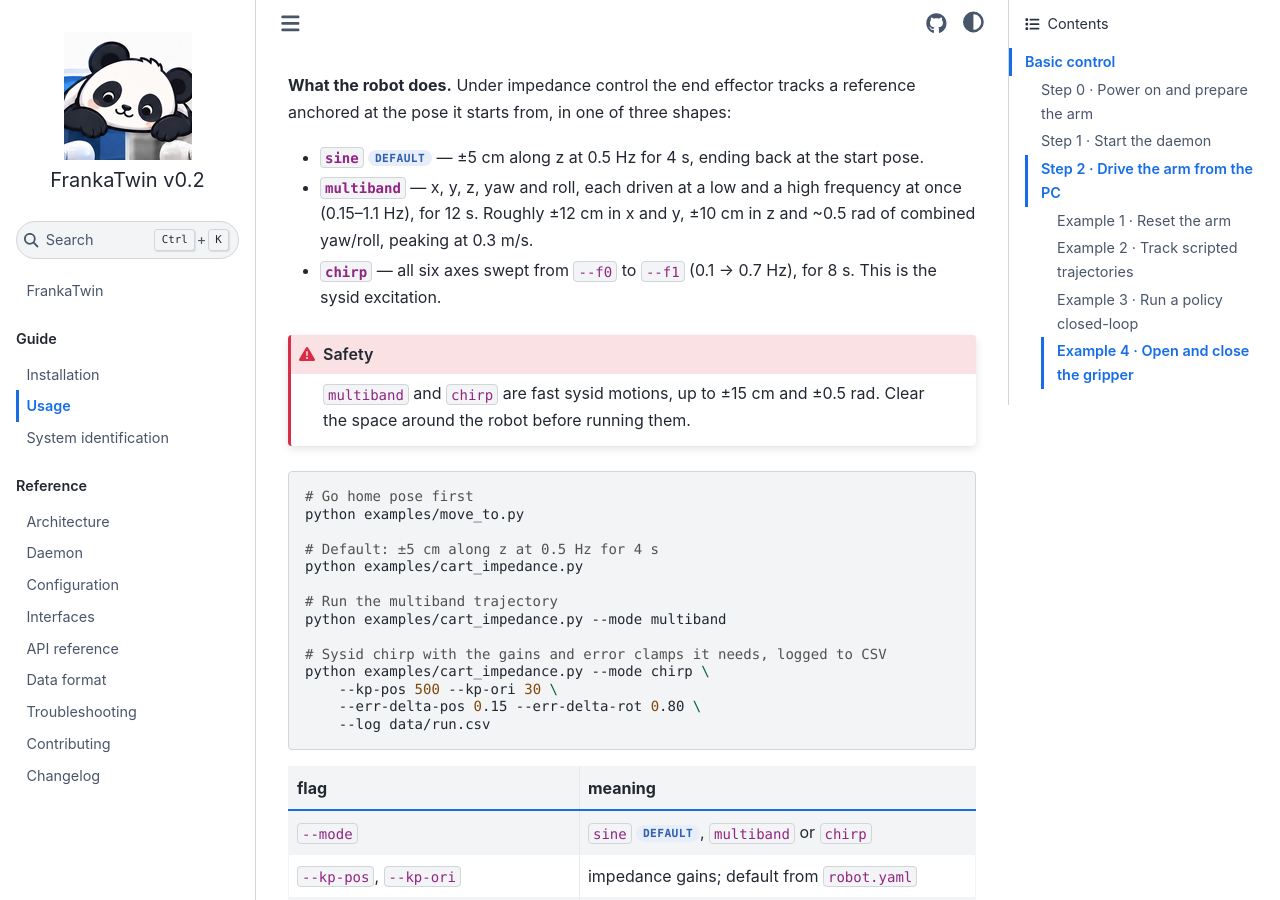
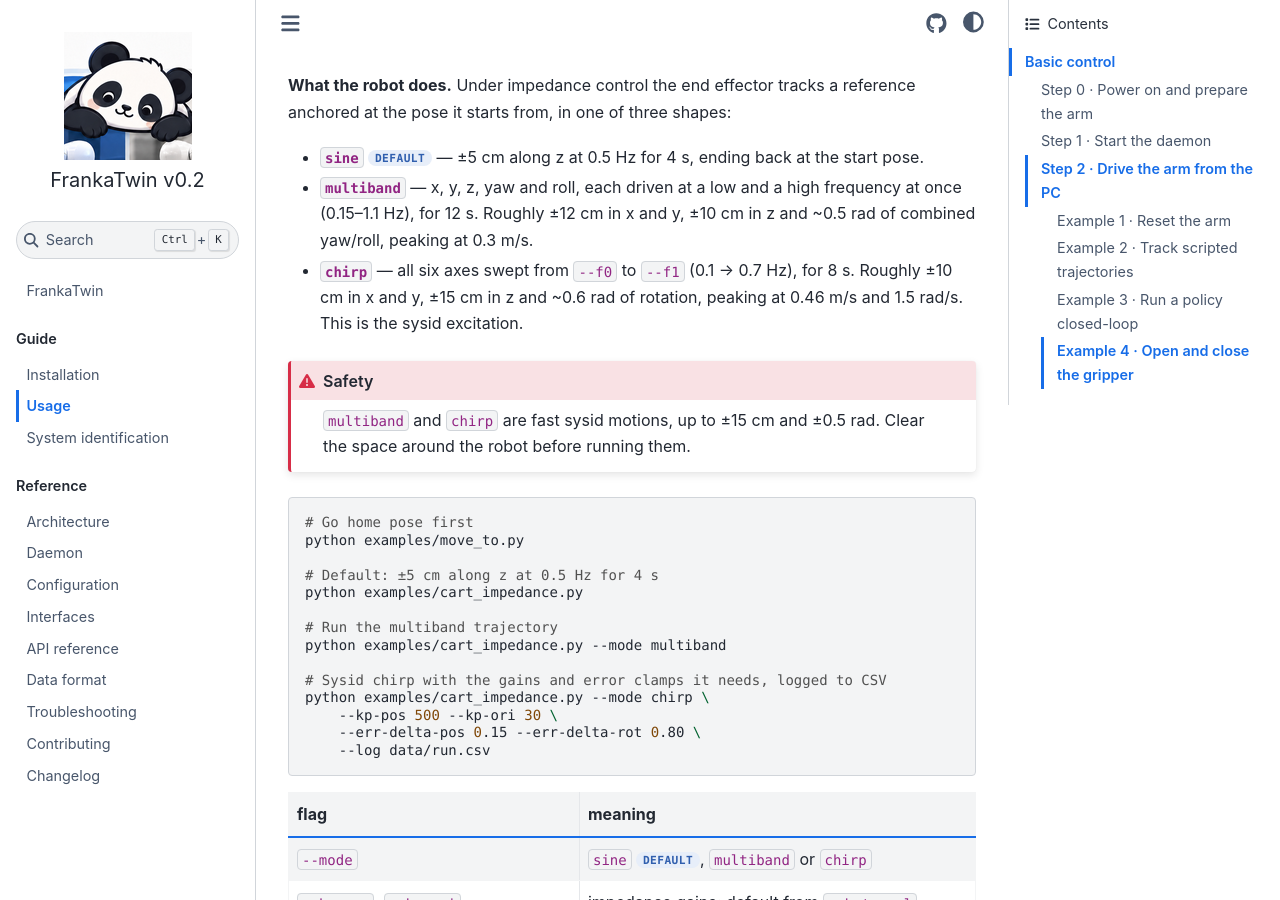
Before and after one commit to tsrobcvai/frankatwin, a Sphinx documentation site: the page built from docs/usage.md, in a window 1280 px wide and 900 px high, scrolled down 2449 px. Built offline with Sphinx 7.4.7 and the Sphinx Book theme 1.1.4, drawn with Linux system fonts in a browser that asks for light colours.

Commit message:
docs(usage): say how far the chirp trajectory travels, as multiband does
Numbers from examples/cart_impedance.py --mode chirp --dry-run at the default
amplitudes.

Co-Authored-By: Claude Opus 5 <noreply@anthropic.com>

```diff
--- a/docs/usage.md
+++ b/docs/usage.md
@@ -106,7 +106,8 @@ reference anchored at the pose it starts from, in one of three shapes:
   frequency at once (0.15–1.1 Hz), for 12 s. Roughly ±12 cm in x and y, ±10 cm
   in z and ~0.5 rad of combined yaw/roll, peaking at 0.3 m/s.
 - **`chirp`** — all six axes swept from `--f0` to `--f1` (0.1 → 0.7 Hz), for
-  8 s. This is the sysid excitation.
+  8 s. Roughly ±10 cm in x and y, ±15 cm in z and ~0.6 rad of rotation, peaking
+  at 0.46 m/s and 1.5 rad/s. This is the sysid excitation.
 
 :::{admonition} Safety
 :class: danger
```
